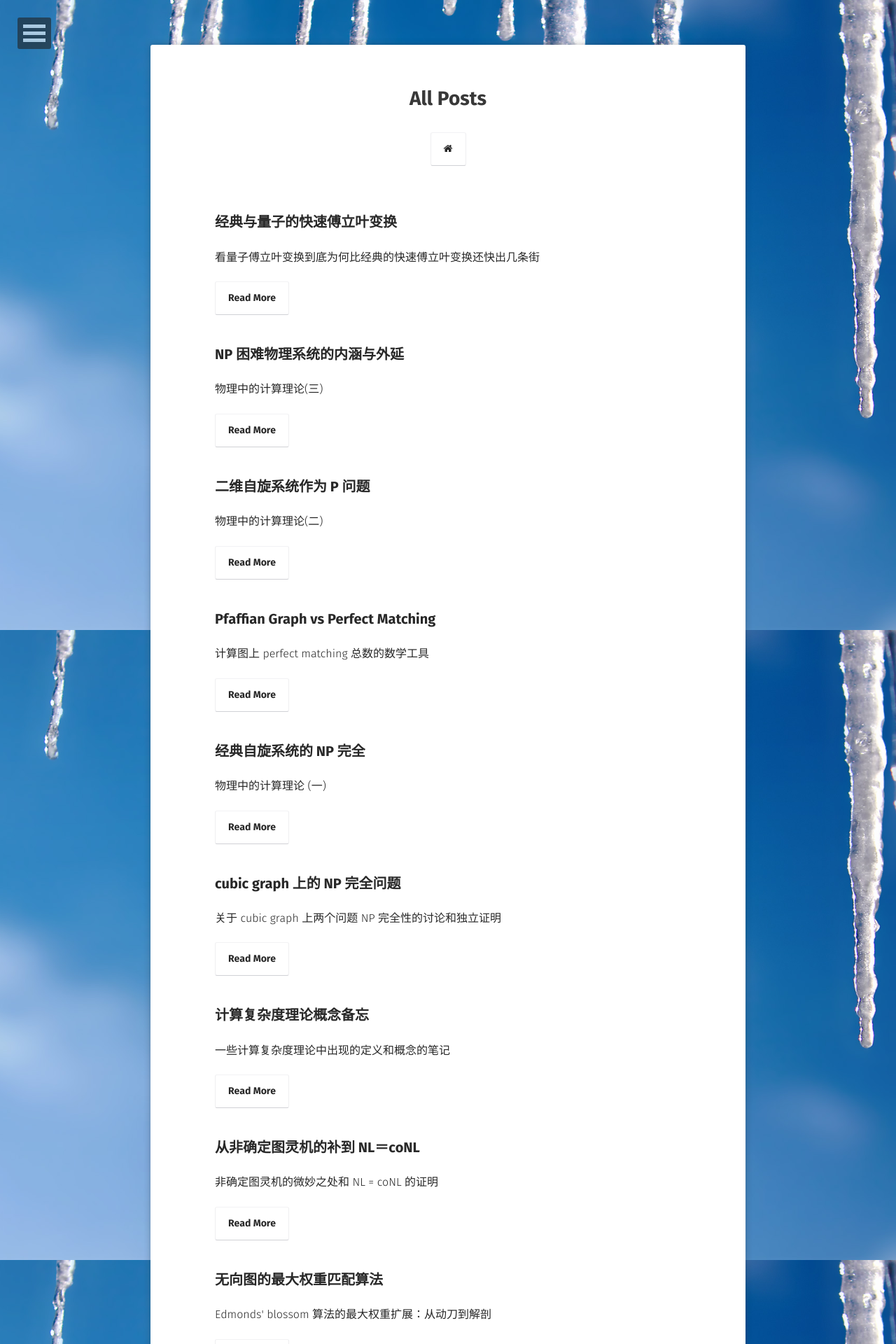
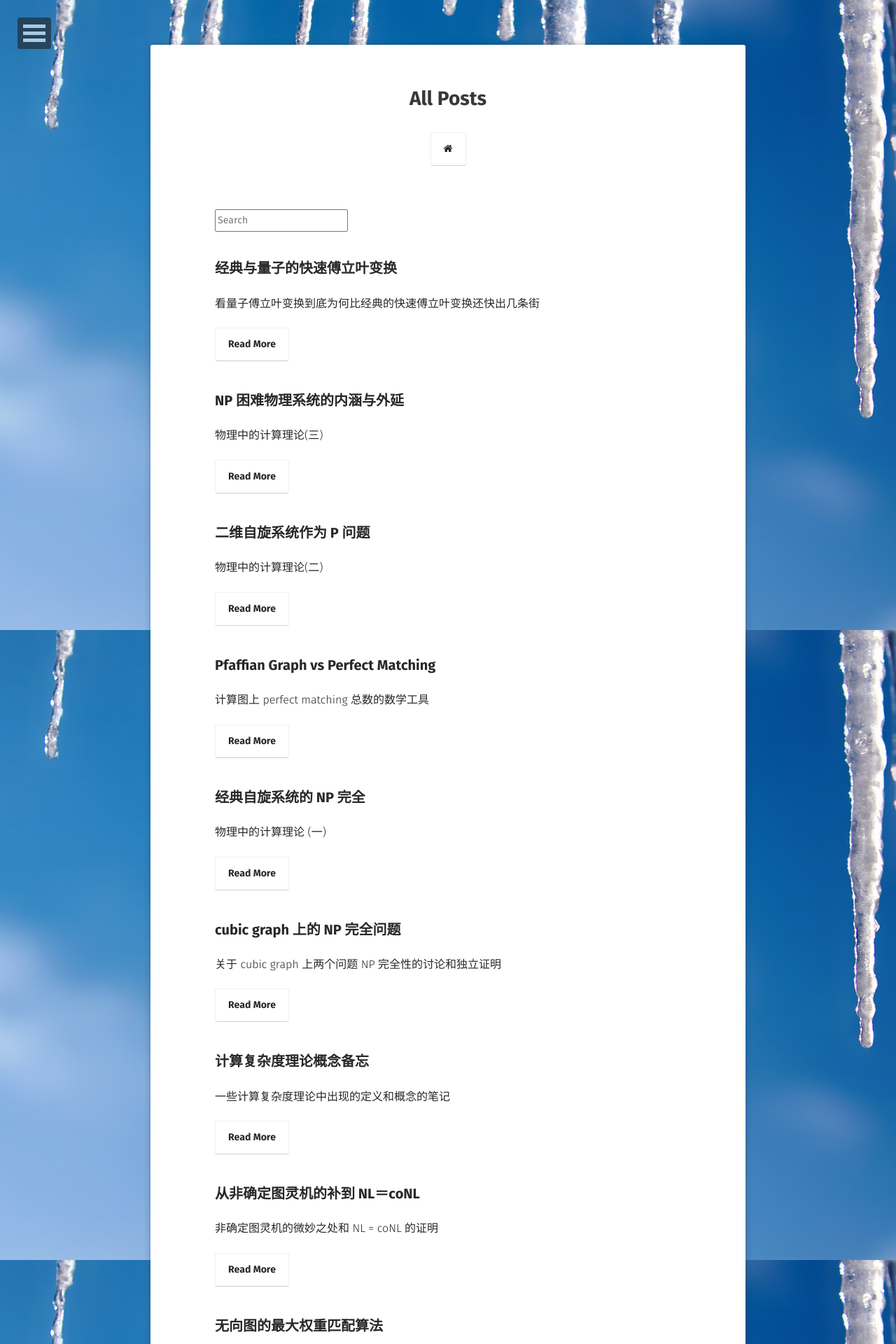
Before and after one commit to refraction-ray/refraction-ray.github.io, a Jekyll site: the page built from posts/index.md, in a window 1280 px wide. Shown: the top 1920 px of the page at 70% size. Built offline with Jekyll 4.4.1, drawn with Linux system fonts in a browser that asks for light colours; some web fonts are replaced.

Commit message:
top and search

```diff
--- a/_config.yml
+++ b/_config.yml
@@ -8,7 +8,7 @@
 background:         'assets/img/placeholder-big.jpg'
 tiled_bg:           false   # Set this true if you want to tile your background image, otherwise it will be covered
 locale:             en_US
-# url:                https://refraction-ray.github.io
+# url:                https://re-ra.xyz
 # url:                http://localhost:4000
 
 # Jekyll
--- a/_layouts/post-list.html
+++ b/_layouts/post-list.html
@@ -22,8 +22,16 @@
                     </a>
                 </div>
                 <div class="post-list">
+                    <ul>
+                        <li class="wow fadeInLeft" data-wow-duration="1.5s">
+                            <form class="search" method="GET" action="https://www.google.com/search">
+                                <input type="text" name="as_q" class="search-query" placeholder="Search">
+                                <input type="hidden" name="as_sitesearch" value="{{ site.url }}">
+                            </form>
+                        </li>
+                    </ul>
                     {% for post in site.posts %}
-                        {% if post.project == null %}
+                        {% if post.top == true %}
                     <ul>
                         <li class="wow fadeInLeft" data-wow-duration="1.5s">
                             <a class="zoombtn" href="{{ site.url }}{{ post.url }}">{{ post.title }}</a>
@@ -31,6 +39,19 @@
                             <a href="{{ site.url }}{{ post.url }}" class="btn zoombtn">Read More</a>
                         </li>
                     </ul>
+                        {% endif %}
+                    {% endfor %}
+                    {% for post in site.posts %}
+                        {% if post.project == null %}
+                            {% if post.top == null %}
+                    <ul>
+                        <li class="wow fadeInLeft" data-wow-duration="1.5s">
+                            <a class="zoombtn" href="{{ site.url }}{{ post.url }}">{{ post.title }}</a>
+                            <p>{{ post.excerpt }}</p>
+                            <a href="{{ site.url }}{{ post.url }}" class="btn zoombtn">Read More</a>
+                        </li>
+                    </ul>
+                            {% endif %}
                         {% endif %}
                     {% endfor %}
                 </div>
```
Also changed, not shown: _layouts/project.html (+8 -0 lines).
